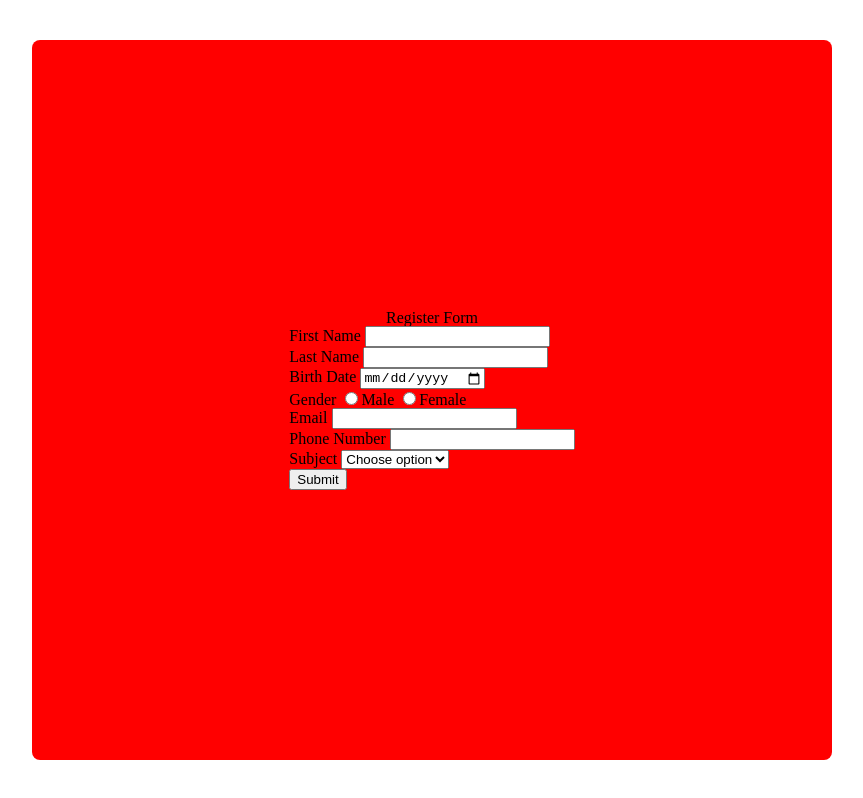
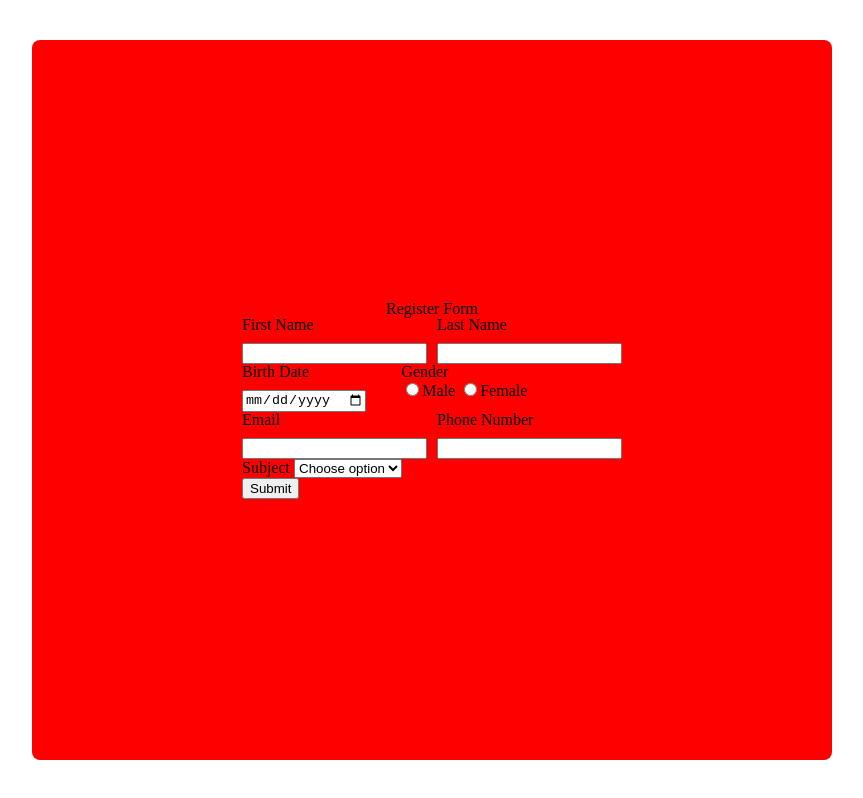
Before and after one commit to Soratun/tempo, a plain HTML site: page index.html in a window 1280 px wide. Shown: the whole page, without its empty margins (208-1071 px from the left). Drawn offline with nearby package versions, Linux system fonts and the light colour scheme.

Commit message:
Format the form body

```diff
--- a/index.html
+++ b/index.html
@@ -14,7 +14,7 @@
     <div class="card">
       <h1>Register Form</h1>
       <form>
-        <div class="col">
+        <div class="rowName">
           <div>
             <label for="FirstName">First Name</label>
             <input type="text" />
@@ -24,13 +24,14 @@
             <input type="text" />
           </div>
         </div>
-        <div class="col">
-          <div>
+        <div class="rowBirth">
+          <div class="BirthDate">
             <label for="BirthDate">Birth Date</label>
             <input type="date" />
           </div>
           <div class="Gender">
             <label for="Gender">Gender</label>
+            <div>
               <input type="radio" id="Male" name="Gender" value="Male" /><label
                 for="Male"
                 >Male</label
@@ -43,7 +44,8 @@
               /><label for="Female">Female</label>
             </div>
           </div>
-        <div class="col">
+        </div>
+        <div class="rowEmail">
           <div>
             <label for="Email">Email</label>
             <input type="text" />
--- a/style.css
+++ b/style.css
@@ -22,3 +22,43 @@ html, body {
     margin-top: 40px;
     margin-bottom: 40px;
 }
+
+.rowName{
+    display: flex;
+    flex-direction: row;
+    gap: 10px;
+
+    div{
+        display: flex;
+        flex-direction: column;
+        gap: 10px;
+    }
+}
+.rowBirth{
+    display: flex;
+    flex-direction: row;
+    gap: 35px;
+
+    .BirthDate{
+        display: flex;
+        flex-direction: column;
+        gap: 10px;
+    }
+
+    .Gender{
+        display: flex;
+        flex-direction: column;
+    }
+}
+
+.rowEmail{
+    display: flex;
+    flex-direction: row;
+    gap: 10px;
+
+    div{
+        display: flex;
+        flex-direction: column;
+        gap: 10px;
+    }
+}
```
Lines whose indentation alone changed are shown as unchanged.
